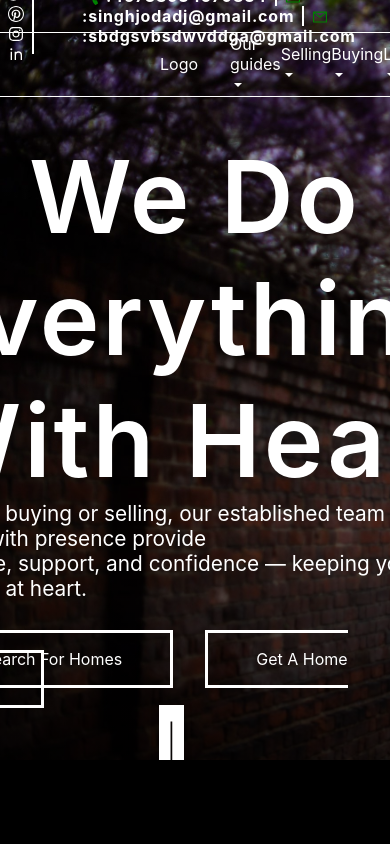
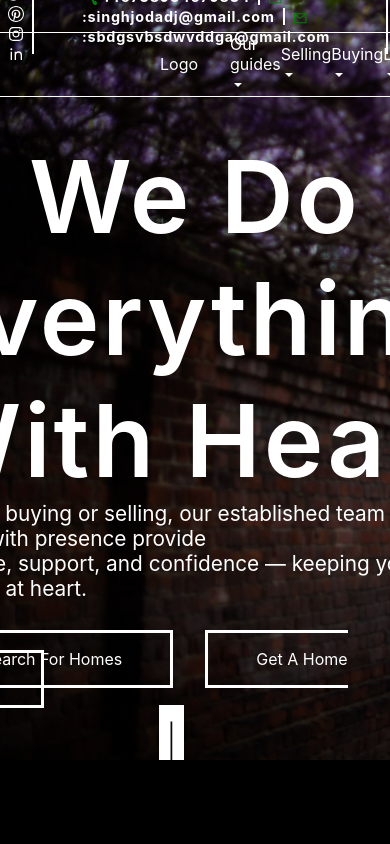
Before and after one commit to happy315/react-real-estate, a React (Create React App) app: page / in a window 390 px wide. Shown: the top 844 px of the page. Built offline with nearby package versions, Linux system fonts and the light colour scheme.

Commit message:
change the font size of contact information anchor tags like email and phone number Why:because of project requirement How:simply change the font size

```diff
--- a/src/components/Header/SmallNav.jsx
+++ b/src/components/Header/SmallNav.jsx
@@ -39,7 +39,7 @@ const Contact = styled.div`
     padding: 0 0.5rem;
     text-decoration: none;
     color: var(--secondary-color);
-    font-size: 1rem;
+    font-size: 0.9rem;
     letter-spacing: 0.05rem;
     font-weight: bolder;
   }
@@ -59,7 +59,7 @@ const Logo = styled.div`
 `;
 
 const SmallNav = () => {
-  const scrollVariable = window.scrollY;
+
   const snavRef = useRef();
   const logoRef = useRef();
   const a = document.querySelectorAll(".anchor");
```
